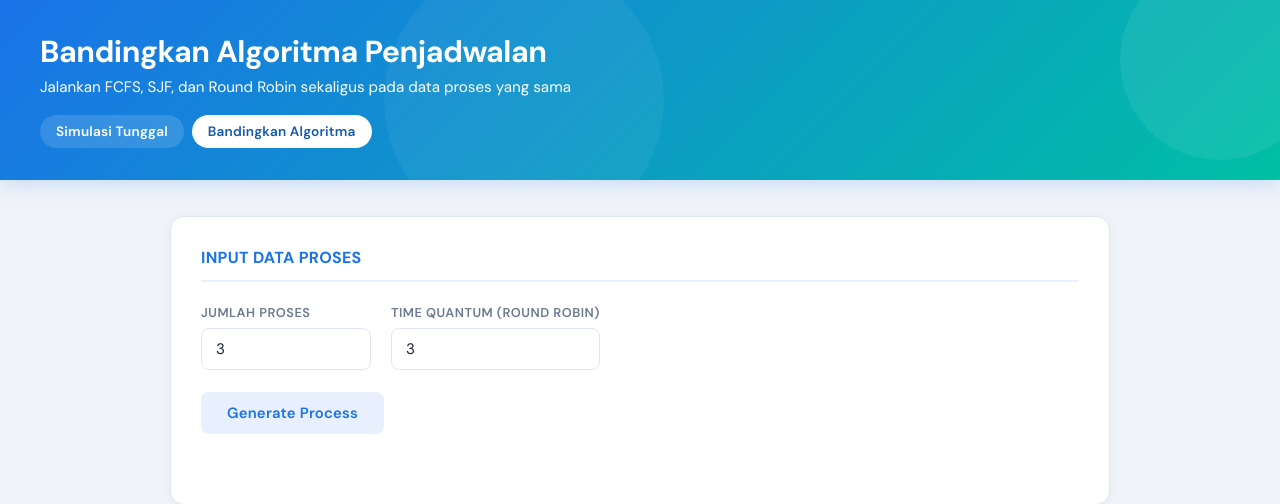
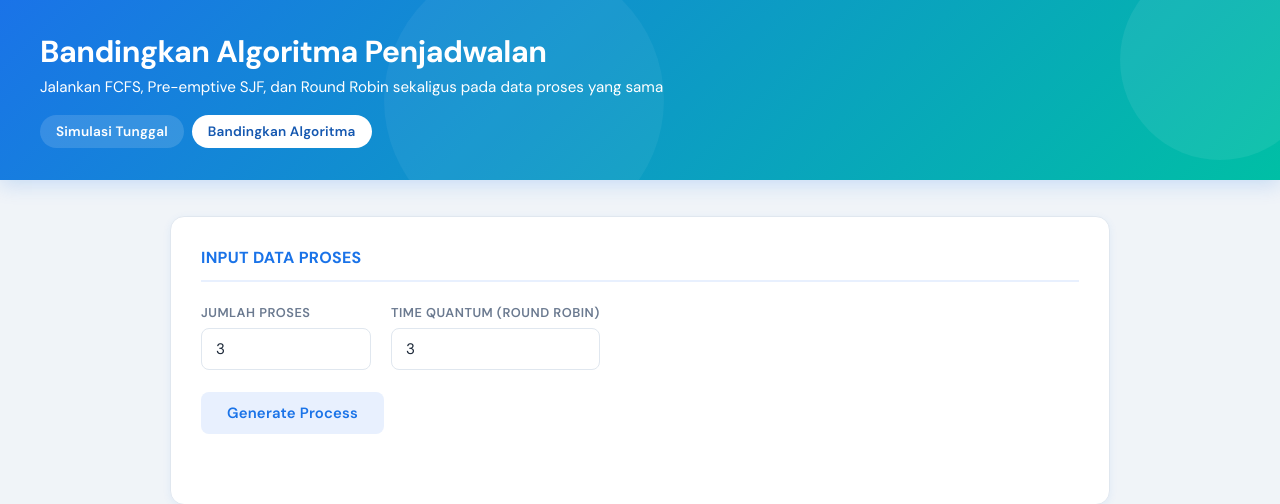
Before and after one commit to AsrofiSyaikho/web-scheduling-process, a Flask app: page /bandingkan in a window 1280 px wide. Shown: the top 504 px of the page. Run offline with Flask 3, Linux system fonts and the light colour scheme.

Commit message:
Update UI

```diff
--- a/templates/compare.html
+++ b/templates/compare.html
@@ -12,7 +12,7 @@
   <body>
     <header>
       <h1>Bandingkan Algoritma Penjadwalan</h1>
-      <p>Jalankan FCFS, SJF, dan Round Robin sekaligus pada data proses yang sama</p>
+      <p>Jalankan FCFS, Pre-emptive SJF, dan Round Robin sekaligus pada data proses yang sama</p>
       <nav class="nav-halaman">
         <a href="/" class="nav-link">Simulasi Tunggal</a>
         <a href="/bandingkan" class="nav-link aktif">Bandingkan Algoritma</a>
--- a/templates/index.html
+++ b/templates/index.html
@@ -40,7 +40,7 @@
             <label for="algoritma">Algoritma</label>
             <select id="algoritma">
               <option value="fcfs">First Come First Served (FCFS)</option>
-              <option value="sjf">Shortest Job First (SJF)</option>
+              <option value="sjf">Pre-emptive Shortest Job First (SJF)</option>
               <option value="rr">Round Robin</option>
             </select>
           </div>
```
